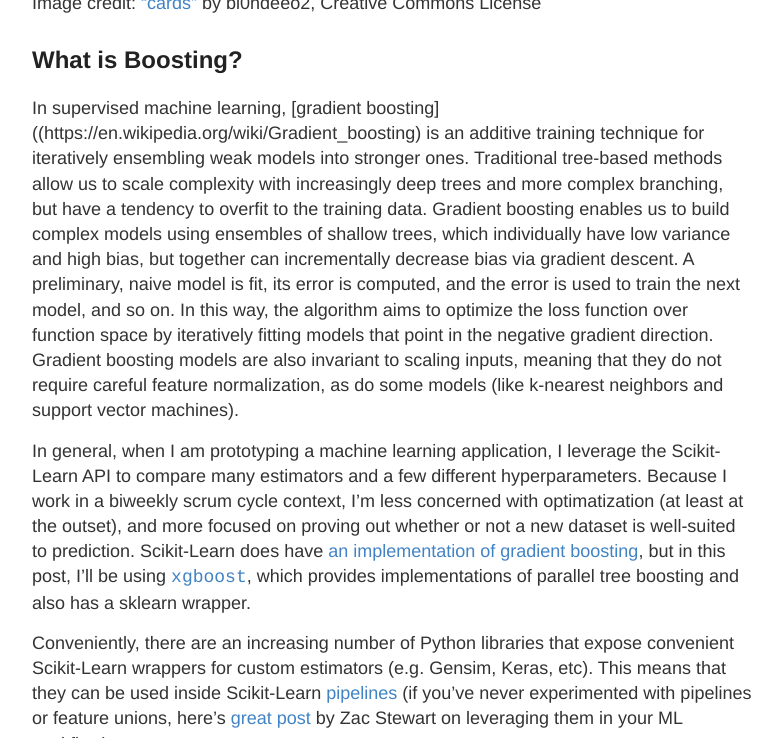
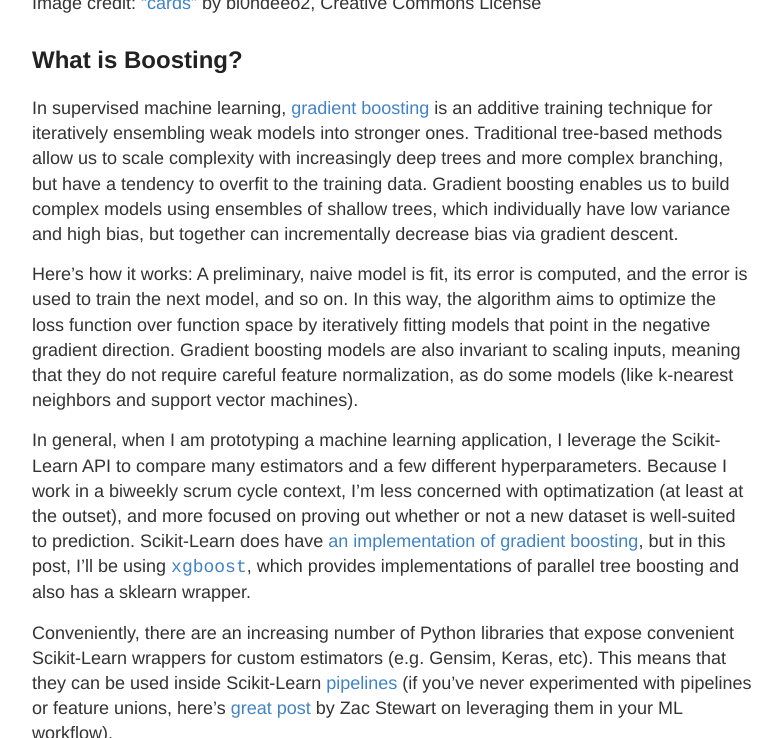
Before and after one commit to rebeccabilbro/rebeccabilbro.github.io, a Jekyll site: the page built from _posts/2018-6-13-xgboost-and-yellowbrick.md, in a window 1280 px wide and 900 px high, scrolled down 590 px, cut to the strip 162-900 px from the top of the window. Shown: the whole strip, without its empty margins (248-1030 px from the left). Built offline with Jekyll 4.4.1, drawn with Linux system fonts in a browser that asks for light colours.

Commit message:
fixed link ref and broke up large paragraph for readability

```diff
--- a/_posts/2018-6-13-xgboost-and-yellowbrick.md
+++ b/_posts/2018-6-13-xgboost-and-yellowbrick.md
@@ -13,7 +13,9 @@ Image credit: ["cards"](https://flic.kr/p/62xpc7) by bl0ndeeo2, Creative Commons
 
 ## What is Boosting?
 
-In supervised machine learning, [gradient boosting]((https://en.wikipedia.org/wiki/Gradient_boosting) is an additive training technique for iteratively ensembling weak models into stronger ones. Traditional tree-based methods allow us to scale complexity with increasingly deep trees and more complex branching, but have a tendency to overfit to the training data. Gradient boosting enables us to build complex models using ensembles of shallow trees, which individually have low variance and high bias, but together can incrementally decrease bias via gradient descent. A preliminary, naive model is fit, its error is computed, and the error is used to train the next model, and so on. In this way, the algorithm aims to optimize the loss function over function space by iteratively fitting models that point in the negative gradient direction. Gradient boosting models are also invariant to scaling inputs, meaning that they do not require careful feature normalization, as do some models (like k-nearest neighbors and support vector machines).
+In supervised machine learning, [gradient boosting](https://en.wikipedia.org/wiki/Gradient_boosting) is an additive training technique for iteratively ensembling weak models into stronger ones. Traditional tree-based methods allow us to scale complexity with increasingly deep trees and more complex branching, but have a tendency to overfit to the training data. Gradient boosting enables us to build complex models using ensembles of shallow trees, which individually have low variance and high bias, but together can incrementally decrease bias via gradient descent.
+
+Here's how it works: A preliminary, naive model is fit, its error is computed, and the error is used to train the next model, and so on. In this way, the algorithm aims to optimize the loss function over function space by iteratively fitting models that point in the negative gradient direction. Gradient boosting models are also invariant to scaling inputs, meaning that they do not require careful feature normalization, as do some models (like k-nearest neighbors and support vector machines).
 
 In general, when I am prototyping a machine learning application, I leverage the Scikit-Learn API to compare many estimators and a few different hyperparameters. Because I work in a biweekly scrum cycle context, I'm less concerned with optimatization (at least at the outset), and more focused on proving out whether or not a new dataset is well-suited to prediction. Scikit-Learn does have [an implementation of gradient boosting](http://scikit-learn.org/stable/modules/generated/sklearn.ensemble.GradientBoostingClassifier.html), but in this post, I'll be using [`xgboost`](https://github.com/dmlc/xgboost), which provides implementations of parallel tree boosting and also has a sklearn wrapper.
 
```
